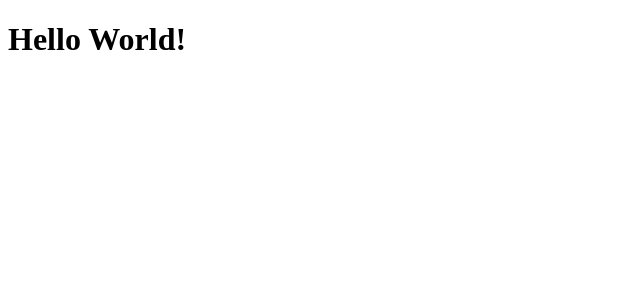
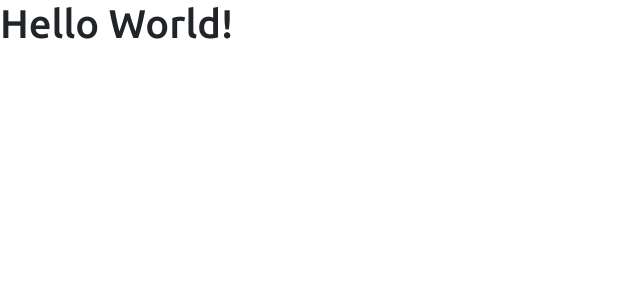
Before and after one commit to viniciusSg22/React-Bootcamp, a React (Create React App) app in the folder client/: page / in a window 1280 px wide. Shown: the top 300 px of the page, without its empty margins (0-640 px from the left). Built offline with nearby package versions, Linux system fonts and the light colour scheme.

Commit message:
Instalando dependências (bootstrap, popper, jquery) e criando estilos css customizados

```diff
--- a/client/package.json
+++ b/client/package.json
@@ -10,6 +10,9 @@
     "@types/node": "^16.11.21",
     "@types/react": "^17.0.38",
     "@types/react-dom": "^17.0.11",
+    "bootstrap": "^5.1.3",
+    "jquery": "^3.6.0",
+    "popper": "^1.0.1",
     "react": "^17.0.2",
     "react-dom": "^17.0.2",
     "react-scripts": "5.0.0",
--- /dev/null
+++ b/client/src/assets/css/styles.css
@@ -0,0 +1,32 @@
+@import url('https://fonts.googleapis.com/css2?family=Ubuntu:wght@300;400;500;700&display=swap');
+:root {
+    --color-primary: #FF8400;
+}
+
+html, body {
+    height: 100%;
+    font-family: "Ubuntu", sans-serif;
+}
+
+#root {
+    display: flex;
+    flex-direction: column;
+    height: 100%;
+}
+
+.content {
+    flex: 1 0 auto;
+}
+
+.footer {
+    flex-shrink: 0;
+    text-align: center;
+}
+
+.bg-primary {
+    background-color: var(--color-primary) !important;
+}
+
+.text-primary {
+    color: var(--color-primary) !important;
+}
--- a/client/src/index.tsx
+++ b/client/src/index.tsx
@@ -1,5 +1,7 @@
 import React from 'react';
 import ReactDOM from 'react-dom';
+import 'bootstrap/dist/css/bootstrap.css';
+import 'assets/css/styles.css';
 import App from './App';
 
 ReactDOM.render(
```
Also changed, not shown: 1 other file (tests, documents, lock files or other folders).
